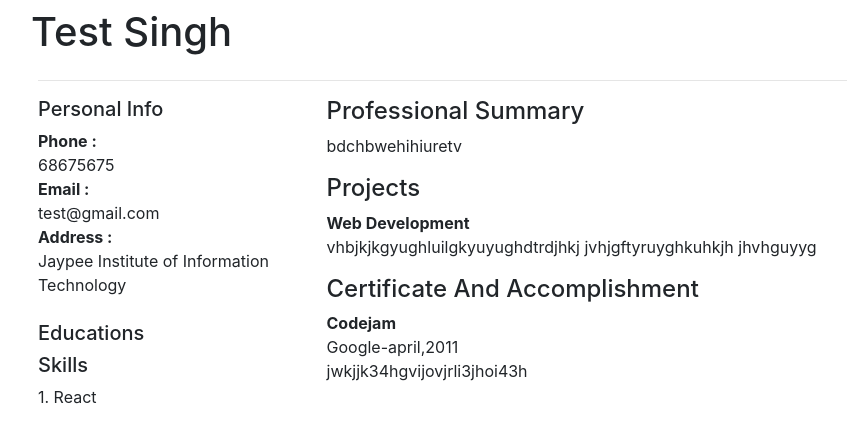
After one commit to ayushkr07/resumeBuilder_app, a Django app: page /cv/ in a window 1280 px wide. The commit adds this page. Shown: the top 443 px of the page, without its empty margins (40-887 px from the left). Run offline with Django 3.2, Linux system fonts and the light colour scheme; a user stored in the database is signed in; data comes from the database, SQL or seed files in the repository; both versions use the stored data as it was after the commit; some libraries are stand-ins or nearby versions.

Commit message:
resume html template completed

```diff
--- a/resume_app/forms.py
+++ b/resume_app/forms.py
@@ -22,7 +22,7 @@ class EmploymentForm(forms.ModelForm):
 class ProjectForm(forms.ModelForm):
     class Meta:
         model=Project
-        fields= ('project_title','description',)
+        fields= ('project_title','project_link','project_code_link','description',)
 
 class SkillForm(forms.ModelForm):
     class Meta:
--- a/resume_app/templates/resume_app/base.html
+++ b/resume_app/templates/resume_app/base.html
@@ -62,6 +62,7 @@
     <div class="row my-2">
         <div class="col-lg-2 mx-auto">
             <div class="list-group">
+                {% if user.is_authenticated %}
                 <a href="/" class="list-group-item list-group-item-action">Home</a>
                 <a href="{% url 'new_personal_info' %}" class="list-group-item list-group-item-action">Personal Info</a>
                 <a href="{% url 'educational_list' %}" class="list-group-item list-group-item-action">Educational Info</a>
@@ -69,7 +70,7 @@
                 <a href="{% url 'project_list' %}" class="list-group-item list-group-item-action">Projects</a>
                 <a href="{% url 'skill_list' %}" class="list-group-item list-group-item-action">Skills</a>
                 <a href="{% url 'certificate_list' %}" class="list-group-item list-group-item-action">Certificates and Accomplishment</a>
-
+                {% endif %}
             </div>
         </div>
         <div class="col-lg-8">
--- /dev/null
+++ b/resume_app/templates/resume_app/cv1.html
@@ -0,0 +1,89 @@
+<!doctype html>
+<html lang="en">
+<head>
+    <!-- Required meta tags -->
+    <meta charset="utf-8">
+    <meta name="viewport" content="width=device-width, initial-scale=1, shrink-to-fit=no">
+
+    <!-- Bootstrap CSS -->
+    <link rel="stylesheet" href="https://stackpath.bootstrapcdn.com/bootstrap/4.5.0/css/bootstrap.min.css"
+          integrity="sha384-9aIt2nRpC12Uk9gS9baDl411NQApFmC26EwAOH8WgZl5MYYxFfc+NcPb1dKGj7Sk" crossorigin="anonymous">
+
+    <title>Hello, world!</title>
+</head>
+<body>
+<div class="container p-2 b-3">
+    <div class="row pl-2">
+        <h1>{{user.personals.name}}</h1>
+    </div>
+    <hr>
+    <div class="row">
+        <div class="col-lg-3">
+            <h5>Personal Info</h5>
+            <b>Phone :</b><br>
+            {{user.personals.phone}}<br>
+            <b>Email :</b><br>
+            {{user.personals.email}}<br>
+            <b>Address :</b><br>
+            {{user.personals.address}}<br>
+            <br>
+            <h5>Educations</h5>
+            {% for p in educations %}
+            <p>
+                <b>{{p.institution_name}}</b><br>
+                {{p.city}},{{p.state}}.<br>
+                {{p.degree}},{% if p.stream %}{{p.stream}},{% endif %}{{p.graduation_year}}- <b><i>{{p.percentage_or_cg}}</i></b><br>
+            </p>
+            {% endfor %}
+            <h5>Skills</h5>
+            {% for i in user.skills.all %}
+                {{forloop.counter}}. {{i.skill_name}}<br>
+            {% endfor %}
+        </div>
+        <div class="col-lg-9">
+            <h4>Professional Summary</h4>
+            <p>{{user.personals.intro}}</p>
+            {% if employments %}
+            <h4>Work Experience</h4>
+            {% for p in user.employments.all %}
+            <p>
+                <b>{{p.job_title}},{{p.employer}}. {{p.city}},{{p.state}}</b><br>
+                {{p.start_month}},{{p.start_year}}-{% if p.presently_working%}Present{% else %}{{p.end_month}},{{p.end_year}}{% endif %}<br>
+                {{p.description}}
+            </p>
+            {% endfor %}
+            {% endif %}
+            <h4>Projects</h4>
+            {% for p in user.projects.all %}
+            <p>
+                <b>{{p.project_title}}</b><br>
+                {% if p.project_link %}<b>Project Link : <i>{{p.project_link}}</i></b><br>{% endif %}
+                {% if p.project_code_link %}<b>Code Link : <i>{{p.project_code_link}}</i></b><br>{% endif %}
+                {{p.description}}
+            </p>
+            {% endfor %}
+            <h4>Certificate And Accomplishment</h4>
+            {% for p in user.certificates.all %}
+            <p>
+                <b>{{p.certificate_title}}</b><br>
+                {{p.organization}}-{{p.month}},{{p.year}}<br>
+                {{p.description}}
+            </p>
+            {% endfor %}
+        </div>
+    </div>
+</div>
+
+<!-- Optional JavaScript -->
+<!-- jQuery first, then Popper.js, then Bootstrap JS -->
+<script src="https://code.jquery.com/jquery-3.5.1.slim.min.js"
+        integrity="sha384-DfXdz2htPH0lsSSs5nCTpuj/zy4C+OGpamoFVy38MVBnE+IbbVYUew+OrCXaRkfj"
+        crossorigin="anonymous"></script>
+<script src="https://cdn.jsdelivr.net/npm/popper.js@1.16.0/dist/umd/popper.min.js"
+        integrity="sha384-Q6E9RHvbIyZFJoft+2mJbHaEWldlvI9IOYy5n3zV9zzTtmI3UksdQRVvoxMfooAo"
+        crossorigin="anonymous"></script>
+<script src="https://stackpath.bootstrapcdn.com/bootstrap/4.5.0/js/bootstrap.min.js"
+        integrity="sha384-OgVRvuATP1z7JjHLkuOU7Xw704+h835Lr+6QL9UvYjZE3Ipu6Tp75j7Bh/kR0JKI"
+        crossorigin="anonymous"></script>
+</body>
+</html>
--- a/resume_app/templates/resume_app/educational_list.html
+++ b/resume_app/templates/resume_app/educational_list.html
@@ -28,7 +28,7 @@
                 <tr>
 
                     <td>{{forloop.counter}}</td>
-                    <td>{{l.school_name}}</td>
+                    <td>{{l.institution_name}}</td>
                     <td>{{l.city}}</td>
                     <td>{{l.state}}</td>
                     <td>{{l.degree}}</td>
--- a/resume_app/templates/resume_app/index.html
+++ b/resume_app/templates/resume_app/index.html
@@ -1,4 +1,6 @@
 {% extends 'resume_app/base.html' %}
 {% block content %}
-<h1>helo</h1>
+<div class="container">
+    <a class="btn btn-success" style="display:inline-block;width:100%;margin-top:20%;" href="{% url 'cv' %}">YOUR CV</a>
+</div>
 {% endblock %}
--- a/resume_app/urls.py
+++ b/resume_app/urls.py
@@ -26,5 +26,7 @@ urlpatterns = [
     path('update_certificate_info/<int:pk>', views.update_certificate_info, name='update_certificate_info'),
     path('delete_certificate_info/<int:pk>', views.delete_certificate_info, name='delete_certificate_info'),
 
+    path('cv/',views.cv,name='cv')
+
 
 ]
--- a/resume_app/views.py
+++ b/resume_app/views.py
@@ -1,10 +1,12 @@
 from django.shortcuts import render,redirect,get_object_or_404,HttpResponse
+from django.contrib.auth.decorators import login_required
 from .models import Personal,Education,Employment,Project,Skill,Certificate
 from .forms import PersonalForm,EducationForm,EmploymentForm,ProjectForm,SkillForm,CertificateForm
 
 def index(requests):
     return render(requests,'resume_app/index.html')
 
+@login_required
 def new_personal_info(request):
     flag=0
     a=Personal.objects.all()
@@ -38,11 +40,12 @@ def new_personal_info(request):
             form = PersonalForm()
         return render(request, 'resume_app/personal_edit.html', {'form': form})
 
-
+@login_required
 def educational_list(request):
-    lists = Education.objects.filter(user=request.user)
+    lists = Education.objects.filter(user=request.user).order_by('-graduation_year')
     return render(request,'resume_app/educational_list.html',{'lists':lists})
 
+@login_required
 def new_educational_info(request):
     if request.method=='POST':
         form=EducationForm(request.POST)
@@ -55,6 +58,7 @@ def new_educational_info(request):
         form=EducationForm()
     return render(request,'resume_app/educational.html',{'form':form})
 
+@login_required
 def update_educational_info(request,pk):
     institution = Education.objects.get(pk=pk)
     if request.method=='POST':
@@ -68,15 +72,18 @@ def update_educational_info(request,pk):
         form=EducationForm(instance=institution)
     return render(request,'resume_app/educational.html',{'form':form})
 
+@login_required
 def delete_educational_info(request,pk):
     institution=get_object_or_404(Education,pk=pk)
     institution.delete()
     return redirect('educational_list')
 
+@login_required
 def employment_list(request):
-    lists = Employment.objects.filter(user=request.user)
+    lists = Employment.objects.filter(user=request.user).order_by('-start_year').order_by('-start_month')
     return render(request,'resume_app/employment_list.html',{'lists':lists})
 
+@login_required
 def new_employment_info(request):
     if request.method=='POST':
         form=EmploymentForm(request.POST)
@@ -89,6 +96,7 @@ def new_employment_info(request):
         form=EmploymentForm()
     return render(request,'resume_app/employment.html',{'form':form})
 
+@login_required
 def update_employment_info(request,pk):
     institution = Employment.objects.get(pk=pk)
     if request.method=='POST':
@@ -102,15 +110,18 @@ def update_employment_info(request,pk):
         form=EmploymentForm(instance=institution)
     return render(request,'resume_app/employment.html',{'form':form})
 
+@login_required
 def delete_employment_info(request,pk):
     institution=get_object_or_404(Employment,pk=pk)
     institution.delete()
     return redirect('employment_list')
 
+@login_required
 def project_list(request):
     lists = Project.objects.filter(user=request.user)
     return render(request,'resume_app/project_list.html',{'lists':lists})
 
+@login_required
 def new_project_info(request):
     if request.method=='POST':
         form=ProjectForm(request.POST)
@@ -123,6 +134,7 @@ def new_project_info(request):
         form=ProjectForm()
     return render(request,'resume_app/project.html',{'form':form})
 
+@login_required
 def update_project_info(request,pk):
     institution = Project.objects.get(pk=pk)
     if request.method=='POST':
@@ -136,16 +148,18 @@ def update_project_info(request,pk):
         form=ProjectForm(instance=institution)
     return render(request,'resume_app/project.html',{'form':form})
 
-
+@login_required
 def delete_project_info(request,pk):
     institution=get_object_or_404(Project,pk=pk)
     institution.delete()
     return redirect('project_list')
 
+@login_required
 def skill_list(request):
     lists = Skill.objects.filter(user=request.user)
     return render(request,'resume_app/skill_list.html',{'lists':lists})
 
+@login_required
 def new_skill_info(request):
     if request.method=='POST':
         form=SkillForm(request.POST)
@@ -158,6 +172,7 @@ def new_skill_info(request):
         form=SkillForm()
     return render(request,'resume_app/skill.html',{'form':form})
 
+@login_required
 def update_skill_info(request,pk):
     institution = Skill.objects.get(pk=pk)
     if request.method=='POST':
@@ -171,15 +186,18 @@ def update_skill_info(request,pk):
         form=SkillForm(instance=institution)
     return render(request,'resume_app/skill.html',{'form':form})
 
+@login_required
 def delete_skill_info(request,pk):
     institution=get_object_or_404(Skill,pk=pk)
     institution.delete()
     return redirect('skill_list')
 
+@login_required
 def certificate_list(request):
     lists = Certificate.objects.filter(user=request.user)
     return render(request,'resume_app/certificate_list.html',{'lists':lists})
 
+@login_required
 def new_certificate_info(request):
     if request.method=='POST':
         form=CertificateForm(request.POST)
@@ -192,6 +210,7 @@ def new_certificate_info(request):
         form=CertificateForm()
     return render(request,'resume_app/certificate.html',{'form':form})
 
+@login_required
 def update_certificate_info(request,pk):
     institution = Certificate.objects.get(pk=pk)
     if request.method=='POST':
@@ -205,7 +224,15 @@ def update_certificate_info(request,pk):
         form=CertificateForm(instance=institution)
     return render(request,'resume_app/certificate.html',{'form':form})
 
+@login_required
 def delete_certificate_info(request,pk):
     institution=get_object_or_404(Certificate,pk=pk)
     institution.delete()
     return redirect('certificate_list')
+
+def cv(request):
+    user = request.user
+    educations = Education.objects.filter(user=user).order_by('-graduation_year')
+    employments = Employment.objects.filter(user=user).order_by('-start_year')
+    certificates = Certificate.objects.filter(user=user).order_by('-year')
+    return render(request,'resume_app/cv1.html',{'user':user,'educations':educations,'employments':employments,'certificates':certificates})
```
Also changed, not shown: resume_app/models.py (+16 -14 lines), db.sqlite3, resume_app/migrations/0021_auto_20200730_0917.py (added).
